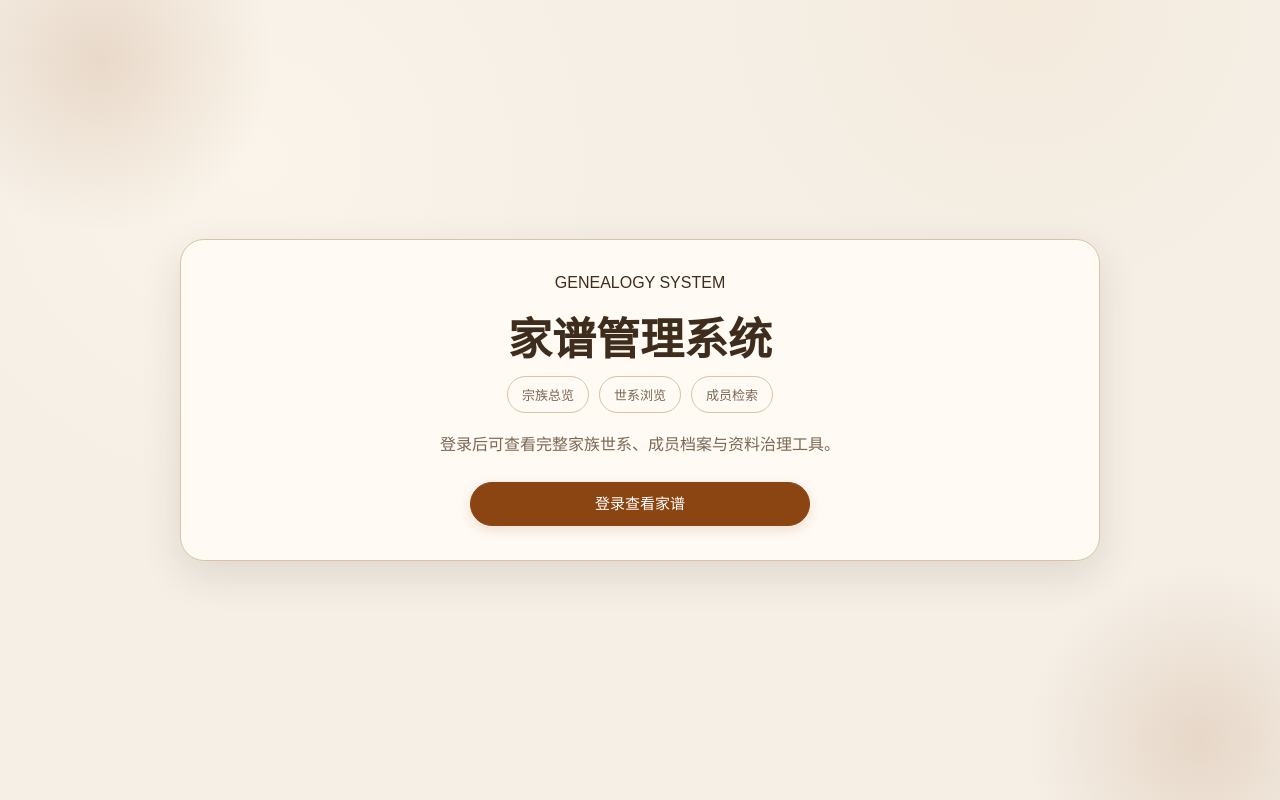
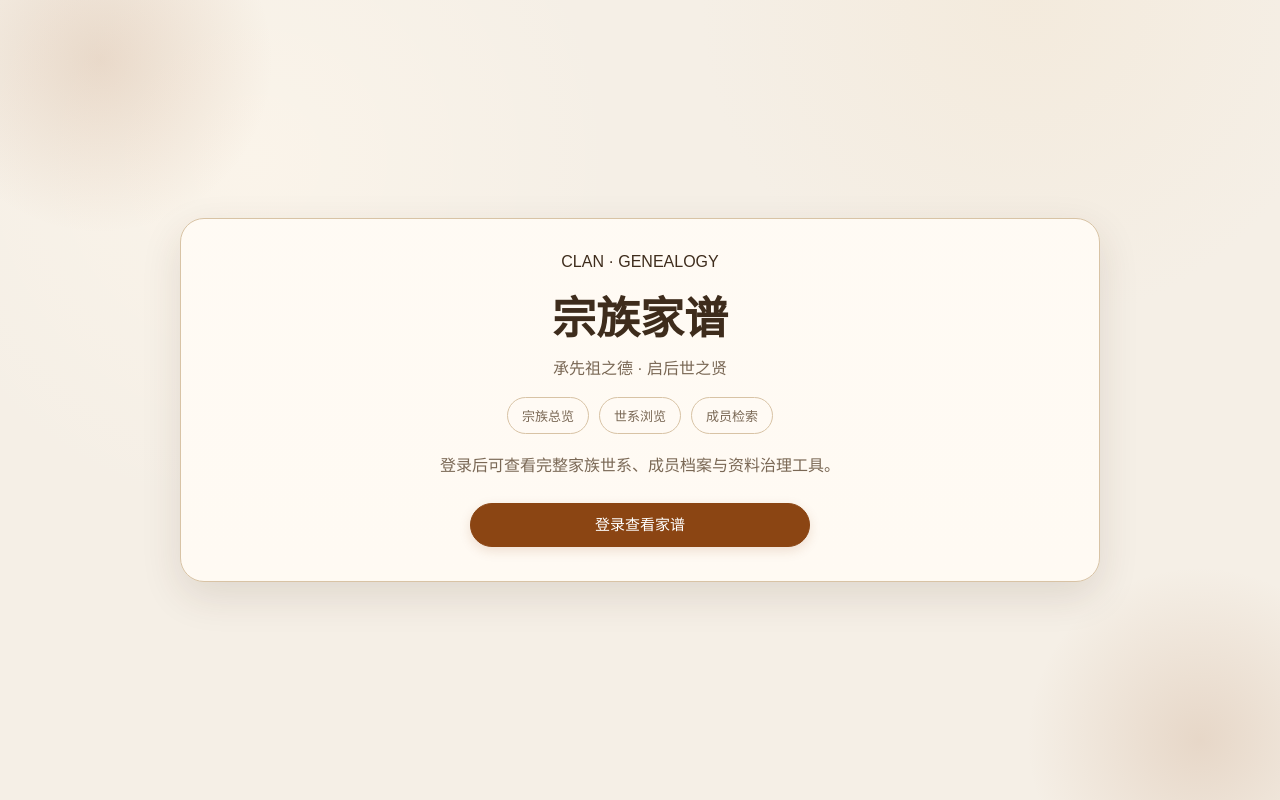
Before and after one commit to kofwj/family-tree, a Vue app in the folder frontend/: page / in a window 1280 px wide. Built offline with nearby package versions, Linux system fonts and the light colour scheme; no server answers.

Commit message:
feat: change default siteTitle to 宗族家谱 and simplify effectiveCoverKicker to avoid any surname prefix

```diff
--- a/frontend/src/views/HomeView.vue
+++ b/frontend/src/views/HomeView.vue
@@ -43,45 +43,15 @@ const router = useRouter()
 const isAuthenticated = ref(false)
 const stats = ref({ members: '--', generations: '--', roots: '--' })
 const settings = ref({
-  siteTitle: '',
+  siteTitle: '宗族家谱',
   familySurname: '',
-  subtitle: '',
-  coverKicker: '',
+  subtitle: '承先祖之德 · 启后世之贤',
+  coverKicker: 'CLAN · GENEALOGY',
   treeDescription: '',
 })
 
 const effectiveCoverKicker = computed(() => {
-  const rawKicker = settings.value.coverKicker || ''
-  if (rawKicker && rawKicker !== 'CHEN CLAN · GENEALOGY') {
-    return rawKicker
-  }
-  const surname = settings.value.familySurname
-  if (!surname) {
-    return 'GENEALOGY SYSTEM'
-  }
-  const pinyinMap = {
-    '陈': 'CHEN', '王': 'WANG', '张': 'ZHANG', '李': 'LI', '刘': 'LIU',
-    '赵': 'ZHAO', '周': 'ZHOU', '吴': 'WU', '徐': 'XU', '孙': 'SUN',
-    '胡': 'HU', '朱': 'ZHU', '高': 'GAO', '林': 'LIN', '何': 'HE',
-    '郭': 'GUO', '马': 'MA', '罗': 'LUO', '梁': 'LIANG', '宋': 'SONG',
-    '郑': 'ZHENG', '谢': 'XIE', '韩': 'HAN', '唐': 'TANG', '冯': 'FENG',
-    '于': 'YU', '董': 'DONG', '萧': 'XIAO', '程': 'CHENG', '曹': 'CAO',
-    '袁': 'YUAN', '邓': 'DENG', '许': 'XU', '傅': 'FU', '沈': 'SHEN',
-    '曾': 'ZENG', '彭': 'PENG', '吕': 'LV', '苏': 'SU', '卢': 'LU',
-    '蒋': 'JIANG', '蔡': 'CAI', '贾': 'JIA', '丁': 'DING', '魏': 'WEI',
-    '薛': 'XUE', '叶': 'YE', '阎': 'YAN', '余': 'YU', '潘': 'PAN',
-    '杜': 'DU', '戴': 'DAI', '夏': 'XIA', '钟': 'ZHONG', '汪': 'WANG',
-    '田': 'TIAN', '任': 'REN', '姜': 'JIANG', '方': 'FANG', '范': 'FAN',
-    '石': 'SHI', '廖': 'LIAO', '金': 'JIN', '邹': 'ZOU', '陆': 'LU',
-    '郝': 'HAO', '孔': 'KONG', '白': 'BAI', '崔': 'CUI', '康': 'KANG',
-    '毛': 'MAO', '邱': 'QIU', '秦': 'QIN', '江': 'JIANG', '史': 'SHI',
-    '顾': 'GU', '侯': 'HOU', '邵': 'SHAO', '稳': 'WEN', '孟': 'MENG', '龙': 'LONG',
-    '万': 'WAN', '段': 'DUAN', '雷': 'LEI', '钱': 'QIAN', '汤': 'TANG',
-    '尹': 'YIN', '黎': 'LI', '易': 'YI', '常': 'CHANG', '武': 'WU',
-    '乔': 'QIAO', '贺': 'HE', '赖': 'LAI', '龚': 'GONG', '文': 'WEN'
-  }
-  const eng = pinyinMap[surname] || surname.toUpperCase()
-  return `${eng} CLAN · GENEALOGY`
+  return settings.value.coverKicker || 'CLAN · GENEALOGY'
 })
 
 function goWorkspace() {
```
